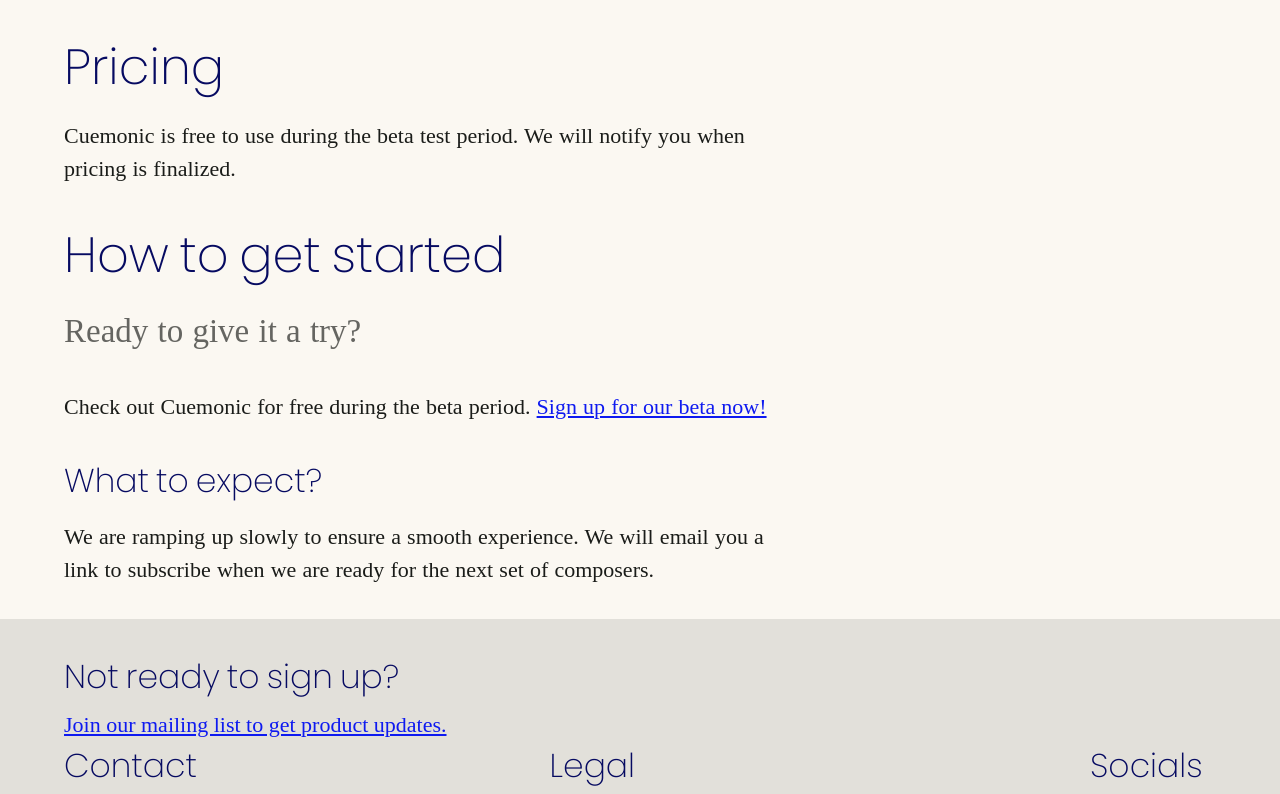
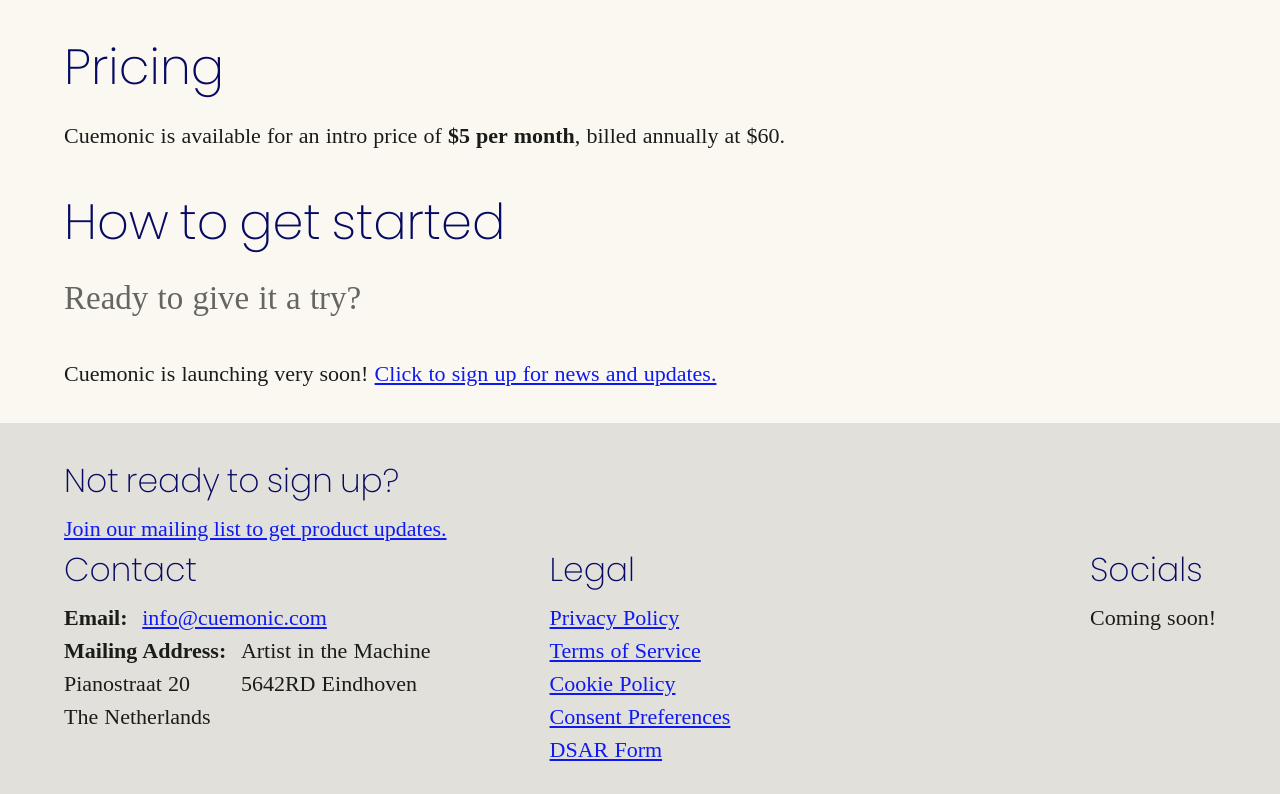
Before and after one commit to Cuemonic/cuemonic-marketing, an Astro site: page / in a window 1280 px wide. Shown: the part 2772-3566 px from the top of the page. Built offline with nearby package versions, Linux system fonts and the light colour scheme; Astro itself is replaced by a stand-in of ours.

Commit message:
Update marketing copy

```diff
--- a/src/pages/index.astro
+++ b/src/pages/index.astro
@@ -90,28 +90,21 @@ import Page from "../layouts/page.astro";
       for production composers.
     </p>
     <h2>Pricing</h2>
-    <!-- <p>
-      After the beta test period, Cuemonic is available for an intro price of
-      <em>$5 per month</em>. Save 20% by subscribing for <em>$48 per year</em>,
-      and keep that price as long as you stay subscribed!
-    </p> -->
     <p>
-      Cuemonic is free to use during the beta test period. We will notify you
-      when pricing is finalized.
+      Cuemonic is available for an intro price of
+      <em>$5 per month</em>, billed annually at $60.
     </p>
+    <p>
       <h2>How to get started</h2>
       <p class="pull">Ready to give it a try?</p>
       <p>
-      Check out Cuemonic for free during the beta period. <a
+        Cuemonic is launching very soon! <a
           class="ml-onclick-form"
           href="javascript:void(0)"
-        onclick="ml('show', 'oAwsrZ', true)">Sign up for our beta now!</a
+          onclick="ml('show', 'bT6L8O', true)"
+          >Click to sign up for news and updates.</a
         >
       </p>
-    <h3>What to expect?</h3>
-    <p>
-      We are ramping up slowly to ensure a smooth experience. We will email you
-      a link to subscribe when we are ready for the next set of composers.
     </p>
   </div>
 </Page>
```
Lines whose indentation alone changed are shown as unchanged.
